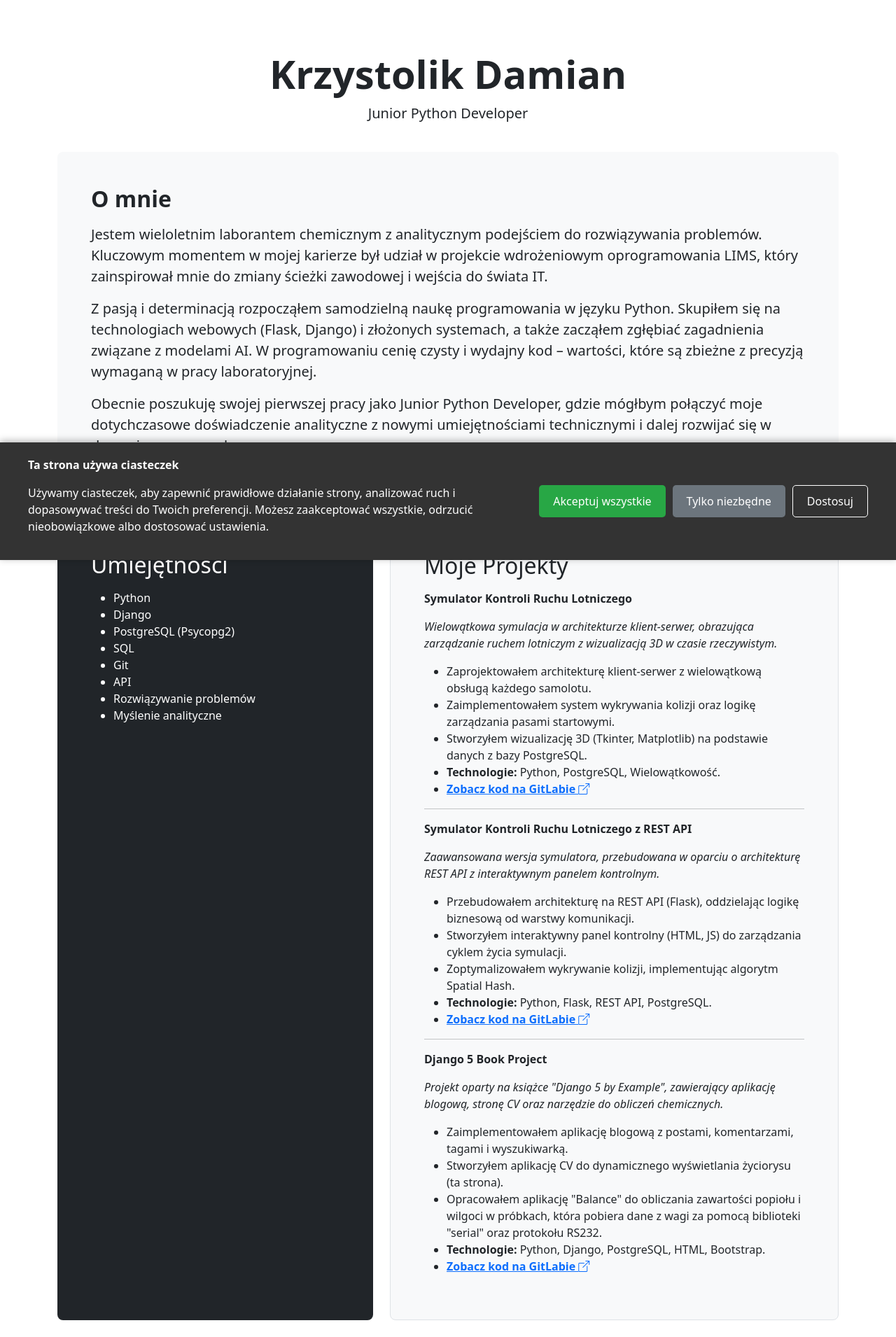
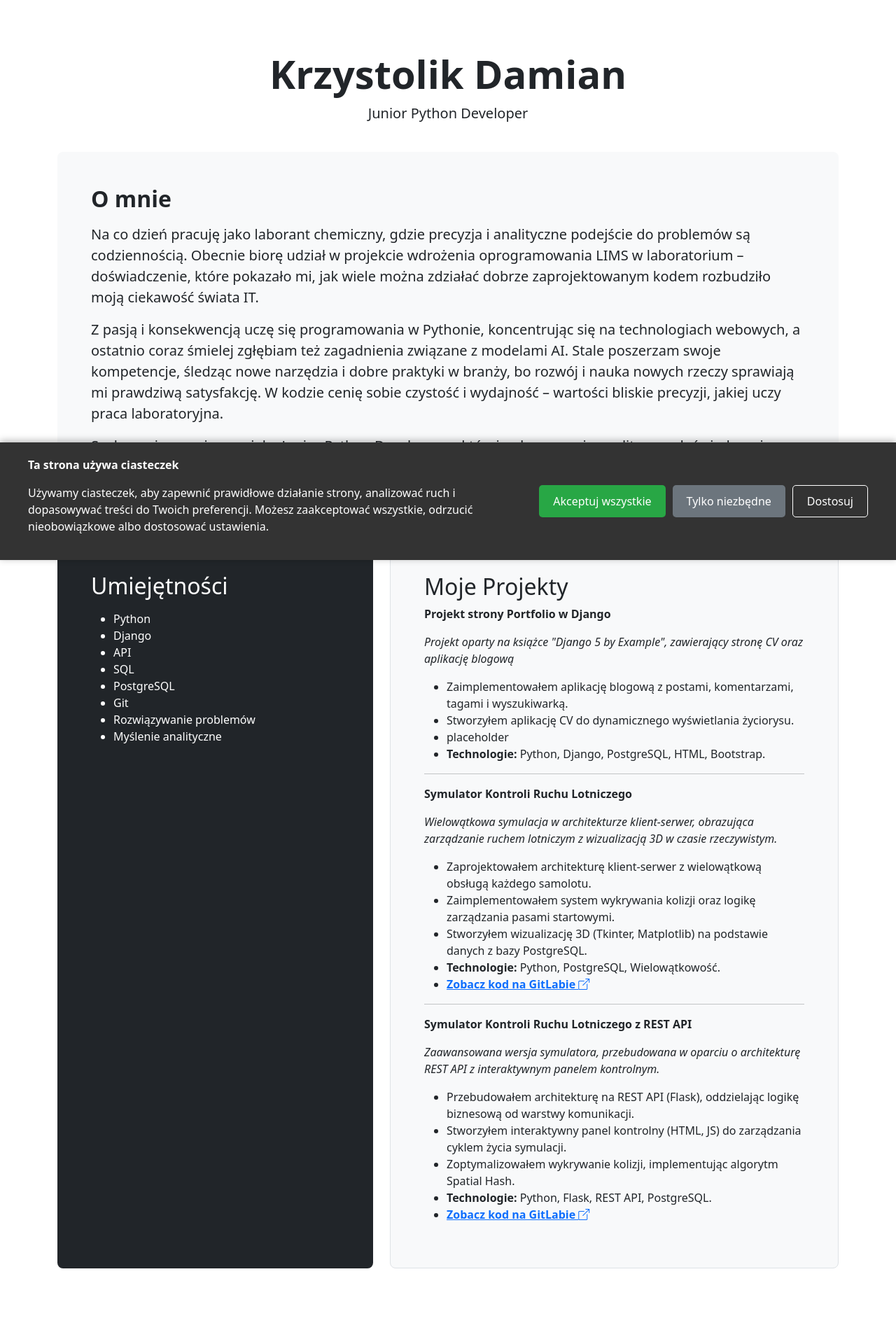
Before and after one commit to damiankrzystolik/my_cv_blog_site, a Django app: page / in a window 1280 px wide. Shown: the whole page at 70% size. After the commit the page ends 1812 px from the top, so only its background shows below. Run offline with Django 5.2, Linux system fonts and the light colour scheme.

Commit message:
docs: update bio

```diff
--- a/templates/cv/cv.html
+++ b/templates/cv/cv.html
@@ -20,9 +20,9 @@
         <div class="col-12">
             <div class="p-5 bg-light rounded-3">
                 <h2 class="fw-bold">O mnie</h2>
-                <p class="fs-5 mt-3">Jestem wieloletnim laborantem chemicznym z analitycznym podejściem do rozwiązywania problemów. Kluczowym momentem w mojej karierze był udział w projekcie wdrożeniowym oprogramowania LIMS, który zainspirował mnie do zmiany ścieżki zawodowej i wejścia do świata IT.</p>
-                <p class="fs-5">Z pasją i determinacją rozpocząłem samodzielną naukę programowania w języku Python. Skupiłem się na technologiach webowych (Flask, Django) i złożonych systemach, a także zacząłem zgłębiać zagadnienia związane z modelami AI. W programowaniu cenię czysty i wydajny kod – wartości, które są zbieżne z precyzją wymaganą w pracy laboratoryjnej.</p>
-                <p class="fs-5">Obecnie poszukuję swojej pierwszej pracy jako Junior Python Developer, gdzie mógłbym połączyć moje dotychczasowe doświadczenie analityczne z nowymi umiejętnościami technicznymi i dalej rozwijać się w dynamicznym zespole.</p>
+                <p class="fs-5 mt-3">Na co dzień pracuję jako laborant chemiczny, gdzie precyzja i analityczne podejście do problemów są codziennością. Obecnie biorę udział w projekcie wdrożenia oprogramowania LIMS w laboratorium – doświadczenie, które pokazało mi, jak wiele można zdziałać dobrze zaprojektowanym kodem rozbudziło moją ciekawość świata IT.</p>
+                <p class="fs-5">Z pasją i konsekwencją uczę się programowania w Pythonie, koncentrując się na technologiach webowych, a ostatnio coraz śmielej zgłębiam też zagadnienia związane z modelami AI. Stale poszerzam swoje kompetencje, śledząc nowe narzędzia i dobre praktyki w branży, bo rozwój i nauka nowych rzeczy sprawiają mi prawdziwą satysfakcję. W kodzie cenię sobie czystość i wydajność – wartości bliskie precyzji, jakiej uczy praca laboratoryjna.</p>
+                <p class="fs-5">Szukam pierwszej pracy jako Junior Python Developer, w której połączę swoje analityczne doświadczenie z nowymi umiejętnościami technicznymi i będę mógł rozwijać się w dynamicznym zespole.</p>
             </div>
         </div>
     </div>
@@ -36,10 +36,10 @@
                 <ul class="mt-3">
                     <li>Python</li>
                     <li>Django</li>
-                    <li>PostgreSQL (Psycopg2)</li>
+                    <li>API</li>
                     <li>SQL</li>
+                    <li>PostgreSQL</li>
                     <li>Git</li>
-                    <li>API</li>
                     <li>Rozwiązywanie problemów</li>
                     <li>Myślenie analityczne</li>
                 </ul>
@@ -51,6 +51,19 @@
             <div class="h-100 p-5 bg-light border rounded-3">
                 <h2>Moje Projekty</h2>
 
+                <!-- PROJEKT 3: Django 5 Book Project -->
+                <div>
+                    <p><strong>Projekt strony Portfolio w Django</strong></p>
+                    <p class="fst-italic">Projekt oparty na książce "Django 5 by Example", zawierający stronę CV oraz aplikację blogową</p>
+                    <ul>
+                        <li>Zaimplementowałem aplikację blogową z postami, komentarzami, tagami i wyszukiwarką.</li>
+                        <li>Stworzyłem aplikację CV do dynamicznego wyświetlania życiorysu.</li>
+                        <li>placeholder</li>
+                        <li><strong>Technologie:</strong> Python, Django, PostgreSQL, HTML, Bootstrap.</li>
+<!--                        <li><a href="" target="_blank" class="fw-bold">Zobacz kod na GitLabie <i class="bi bi-box-arrow-up-right"></i></a></li>-->
+                    </ul>
+                </div>
+                 <hr>
                 <!-- PROJEKT 1: Symulator Ruchu Lotniczego -->
                 <div class="mt-3">
                     <p><strong>Symulator Kontroli Ruchu Lotniczego</strong></p>
@@ -76,19 +89,8 @@
                         <li><a href="https://gitlab.com/damiankrzystolik/airport_api" target="_blank" class="fw-bold">Zobacz kod na GitLabie <i class="bi bi-box-arrow-up-right"></i></a></li>
                     </ul>
                 </div>
-                <hr>
-                <!-- PROJEKT 3: Django 5 Book Project -->
-                <div>
-                    <p><strong>Django 5 Book Project</strong></p>
-                    <p class="fst-italic">Projekt oparty na książce "Django 5 by Example", zawierający aplikację blogową, stronę CV oraz narzędzie do obliczeń chemicznych.</p>
-                    <ul>
-                        <li>Zaimplementowałem aplikację blogową z postami, komentarzami, tagami i wyszukiwarką.</li>
-                        <li>Stworzyłem aplikację CV do dynamicznego wyświetlania życiorysu (ta strona).</li>
-                        <li>Opracowałem aplikację "Balance" do obliczania zawartości popiołu i wilgoci w próbkach, która pobiera dane z wagi za pomocą biblioteki "serial" oraz protokołu RS232.</li>
-                        <li><strong>Technologie:</strong> Python, Django, PostgreSQL, HTML, Bootstrap.</li>
-                        <li><a href="https://gitlab.com/damiankrzystolik/django5book/-/tree/main?ref_type=heads" target="_blank" class="fw-bold">Zobacz kod na GitLabie <i class="bi bi-box-arrow-up-right"></i></a></li>
-                    </ul>
-                </div>
+
+
 
             </div>
         </div>
```
Also changed, not shown: 2 other files.
